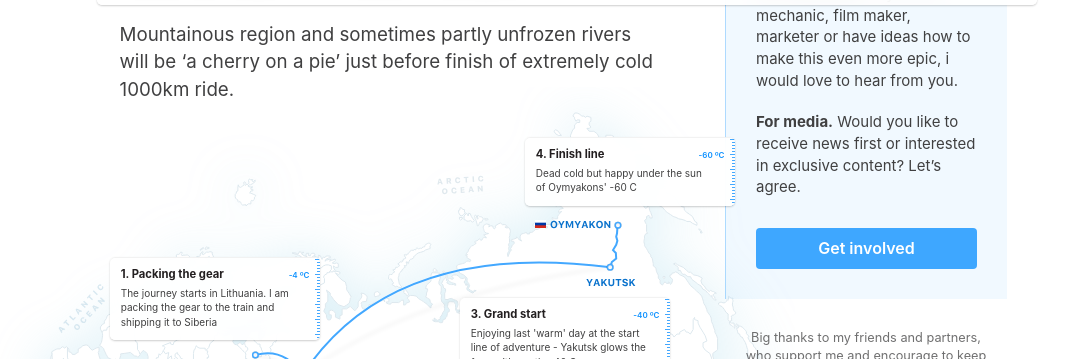
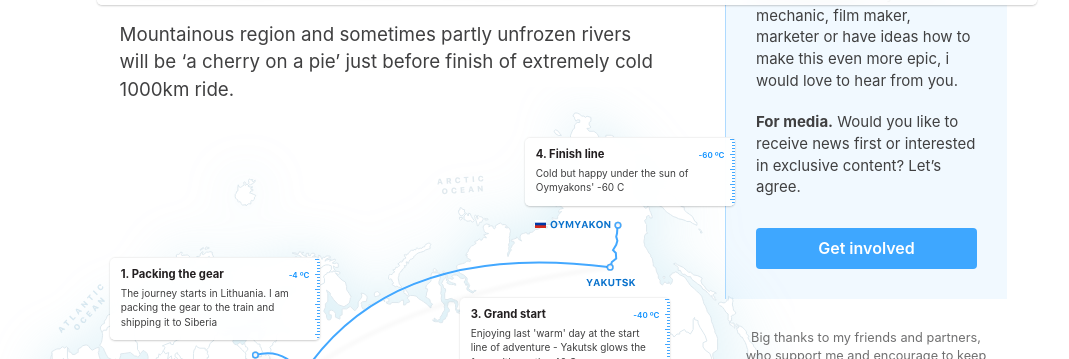
Before and after one commit to karolismieliauskas/thecoldestride.com, a Jekyll site: the page built from pages/index.html, in a window 1280 px wide and 900 px high, scrolled down 861 px. Shown: the part 93-452 px from the top of the window, without its empty margins (73-1142 px from the left). Built offline with Jekyll 4.4.1, drawn with Linux system fonts in a browser that asks for light colours.

Commit message:
Update map.yml

```diff
--- a/_data/map.yml
+++ b/_data/map.yml
@@ -9,5 +9,5 @@ steps:
     body: Enjoying last 'warm' day at the start line of adventure - Yakutsk glows the face with gentle -40 C
     temp: "-40 ºC"
   - title: 4. Finish line
-    body: Dead cold but happy under the sun of Oymyakons' -60 C
+    body: Cold but happy under the sun of Oymyakons' -60 C
     temp: "-60 ºC"
```
